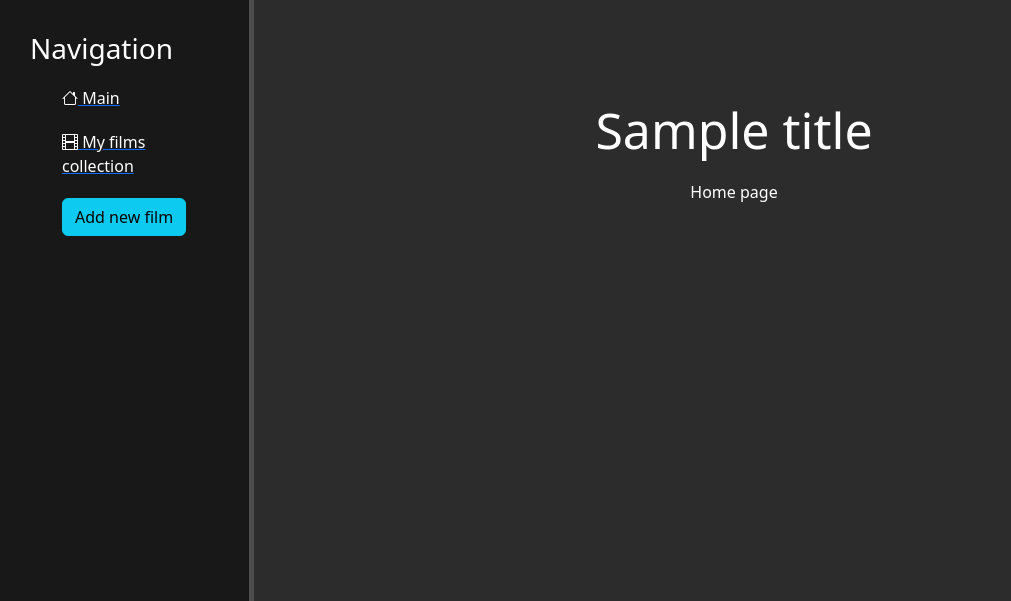
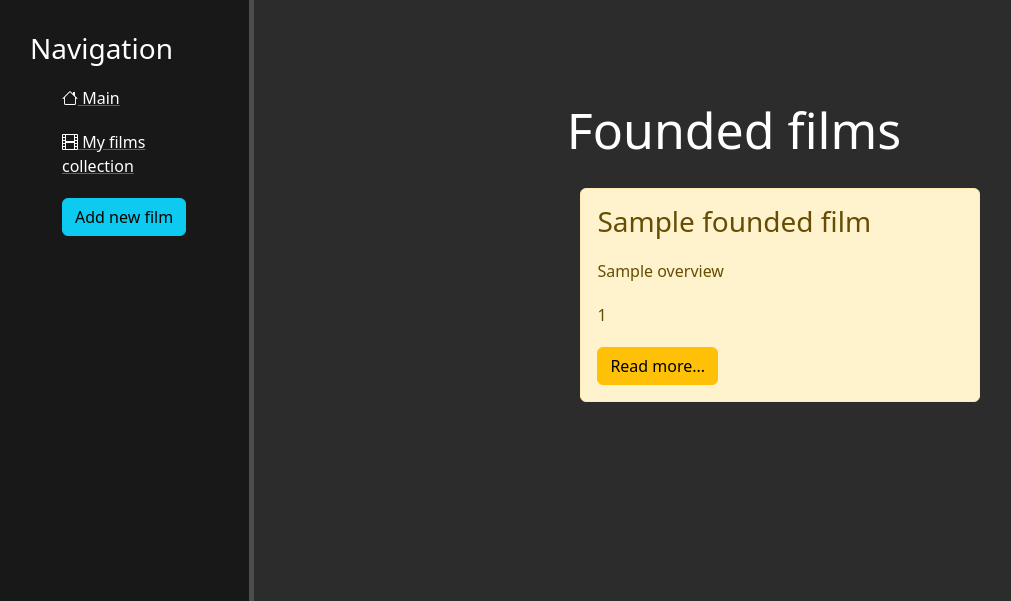
Before and after one commit to sofiiaka/mycinema, a Django app: template main/templates/main/home.html in a window 1280 px wide. Shown: the top 601 px of the page, without its empty margins (2-1013 px from the left). Run offline with Django 4.2, Linux system fonts and the light colour scheme; the template is opened without the code that fills it: most values are stand-ins (such as "Sample title", 1, 10 or a date in 2020).

```diff
--- a/core/settings.py
+++ b/core/settings.py
@@ -42,7 +42,8 @@ INSTALLED_APPS = [
     'django.contrib.sessions',
     'django.contrib.messages',
     'django.contrib.staticfiles',
-    'main'
+    'main',
+    'bootstrap3'
 ]
 
 MIDDLEWARE = [
--- a/main/templates/main/home.html
+++ b/main/templates/main/home.html
@@ -6,7 +6,14 @@
 
 {% block content %}
     <div class="features">
-        <h1>{{ title }}</h1>
-        <p>Home page</p>
+        <h1>Founded films</h1>
+        {% for founded_film in founded_films %}
+            <div class="alert alert-warning">
+                <h3>{{ founded_film.original_title }}</h3>
+                <p>{{ founded_film.overview }}</p>
+                <p>{{ founded_film.id }}</p>
+                <a href="{% url 'film_detail' founded_film.id %}" class="btn btn-warning">Read more...</a>
+            </div>
+        {% endfor %}
     </div>
 {% endblock %}
--- a/main/templates/main/my_films_collection_details.html
+++ b/main/templates/main/my_films_collection_details.html
@@ -24,6 +24,7 @@
             {{ form.remark }}<br>
             <span>{{ error }}</span>
             <button class="btn btn-success" type="submit">Add remark</button>
+            <a href="{% url 'film-delete' id %}" class="btn btn-danger">Delete this film</a>
         </form>
     </div>
 {% endblock %}
--- a/main/urls.py
+++ b/main/urls.py
@@ -8,5 +8,6 @@ urlpatterns = [
     path('add-film-to-collection/<id>', views.add_film_to_collection, name='add_film_to_collection'),
     path('collections-film/', views.collections_film, name='collections_film'),
     path('film-already-exist-error/', views.film_already_exist, name='film_already_exist_error'),
-    path('film-details-in-collection/<id>',views.film_details_in_collection, name='film_details_in_collection' )
+    path('film-details-in-collection/<id>',views.film_details_in_collection, name='film_details_in_collection' ),
+    path('<int:pk>/delete', views.FilmDeleteView.as_view(), name='film-delete' )
 ]
```
Also changed, not shown: main/templates/main/film_confirm_delete.html (added, +15 -0 lines), main/views.py (+17 -1 lines), pyproject.toml (added, +14 -0 lines), db.sqlite3.
